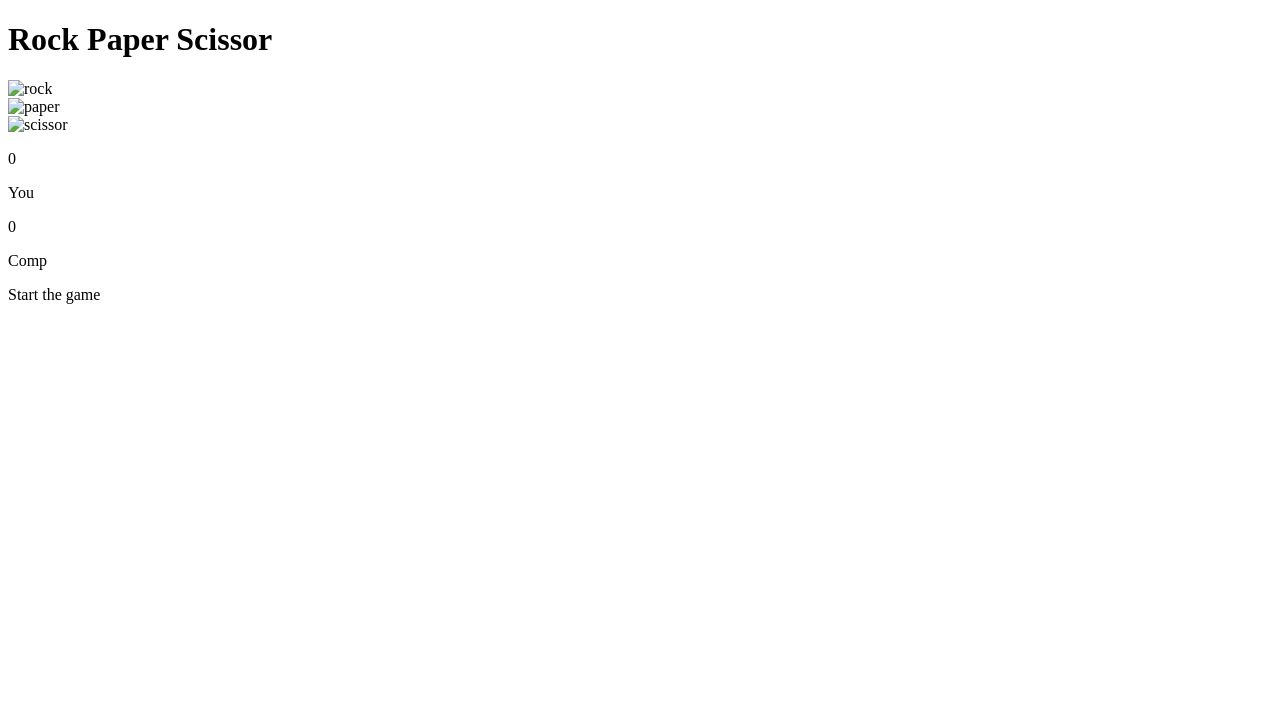
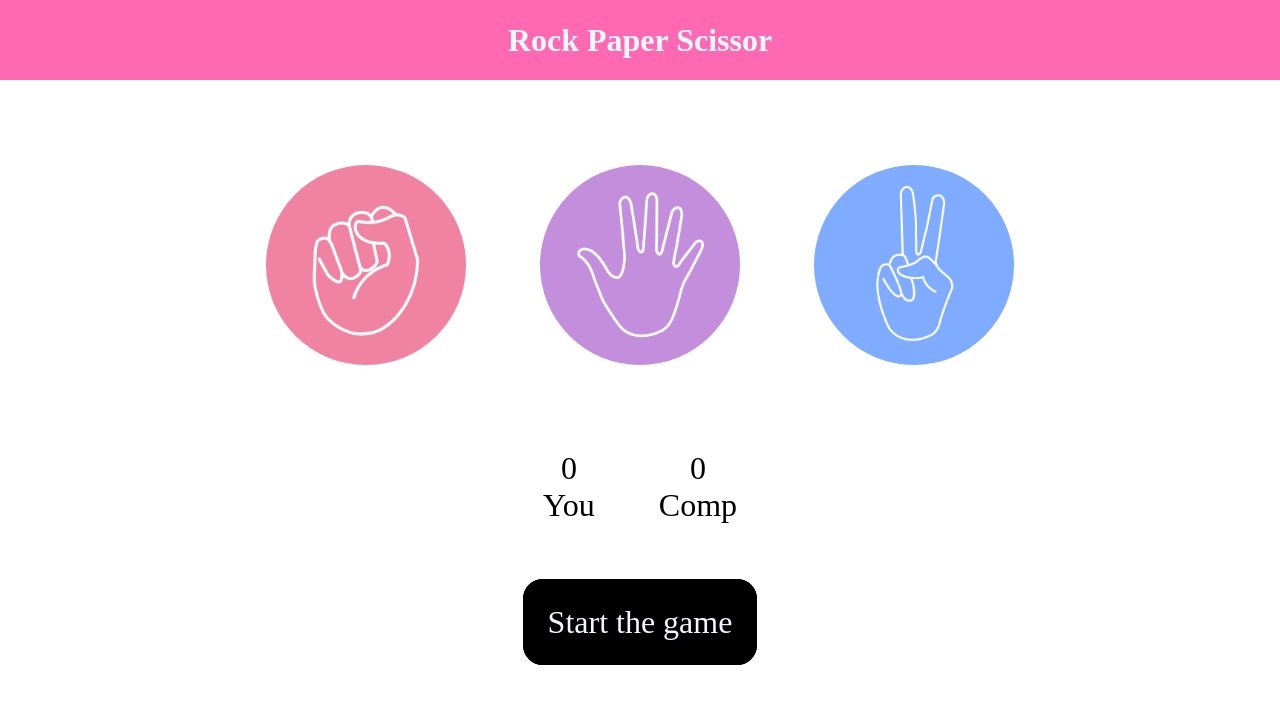
Before and after one commit to Ashwin-jaya/RockPaperScissor, a plain HTML site: page index.html in a window 1280 px wide. Drawn offline with Linux system fonts and the light colour scheme; the site is published under a folder, as on GitHub Pages, so addresses that start at the root find nothing.

Commit message:
Update index.html

```diff
--- a/index.html
+++ b/index.html
@@ -4,19 +4,19 @@
     <meta charset="UTF-8">
     <meta name="viewport" content="width=device-width, initial-scale=1.0">
     <title>Rock Paper Scissor</title>
-    <link rel="stylesheet" href="/style.css">
+    <link rel="stylesheet" href="style.css">
 </head>
 <body>
     <h1>Rock Paper Scissor</h1>
     <div class="choices">
         <div class="choice" id="rock">
-            <img src="/rock.png" alt="rock">
+            <img src="rock.png" alt="rock">
         </div>
         <div class="choice" id="paper">
-            <img src="/paper.png" alt="paper">
+            <img src="paper.png" alt="paper">
         </div>
         <div class="choice" id="scissor">
-            <img src="/scissors.png" alt="scissor">
+            <img src="scissors.png" alt="scissor">
         </div>
     </div>
     <div class="scoreboard">
@@ -32,6 +32,6 @@
     <div class="winner">
         <p id="textBox">Start the game</p>
     </div>
-    <script src="/script.js"></script>
+    <script src="script.js"></script>
 </body>
 </html>
```
